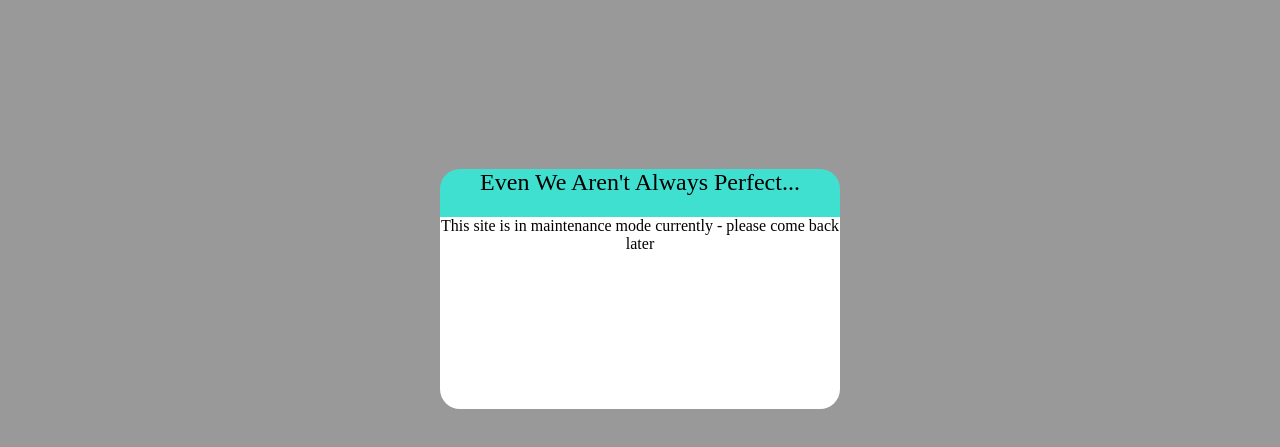
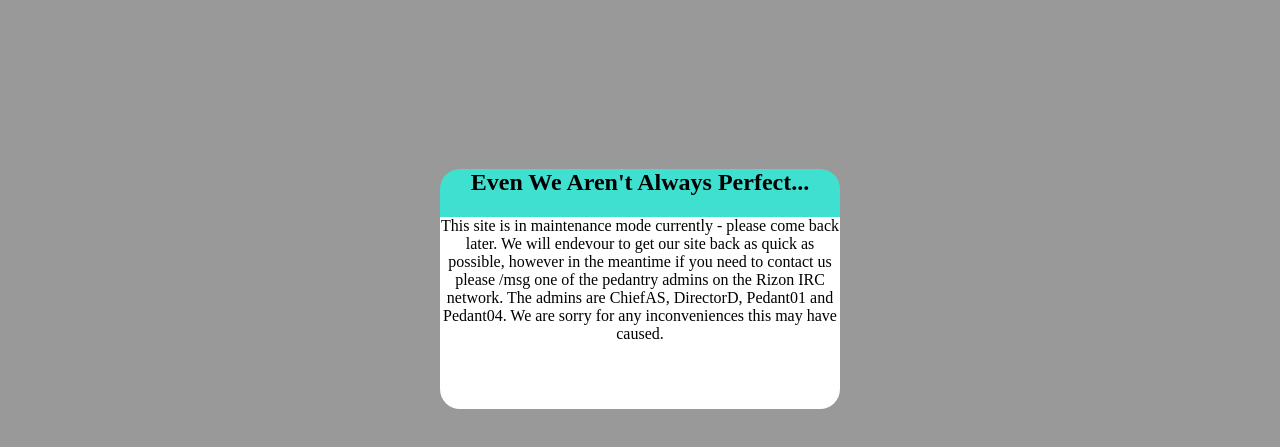
Before and after one commit to CraftedPixelGaming/pedant.cf, a plain HTML site: page index.html in a window 1280 px wide. Shown: the part 111-558 px from the top of the page. Drawn offline with Linux system fonts and the light colour scheme.

Commit message:
Update index.html

```diff
--- a/index.html
+++ b/index.html
@@ -7,17 +7,16 @@
     <div class="header">
       The Pedantry
     </div>
+    <div class="content">
+      We are the <del>Pedant's</del> Pedants' revolt.
+    </div>
     <div class="infoContainer"></div>
     <div class="infobox">
       <div class="infoTitle">
-        <span class="text">
-          Even We Aren't Always Perfect...
-        </span>
+        <b>Even We Aren't Always Perfect...</b>
       </div>
       <div class="infoContent">
-        <span class="text">
-          This site is in maintenance mode currently - please come back later
-        </span>
+        This site is in maintenance mode currently - please come back later. We will endevour to get our site back as quick as possible, however in the meantime if you need to contact us please /msg one of the pedantry admins on the Rizon IRC network. The admins are ChiefAS, DirectorD, Pedant01 and Pedant04. We are sorry for any inconveniences this may have caused.
       </div>
     </div>
   </body>
```
